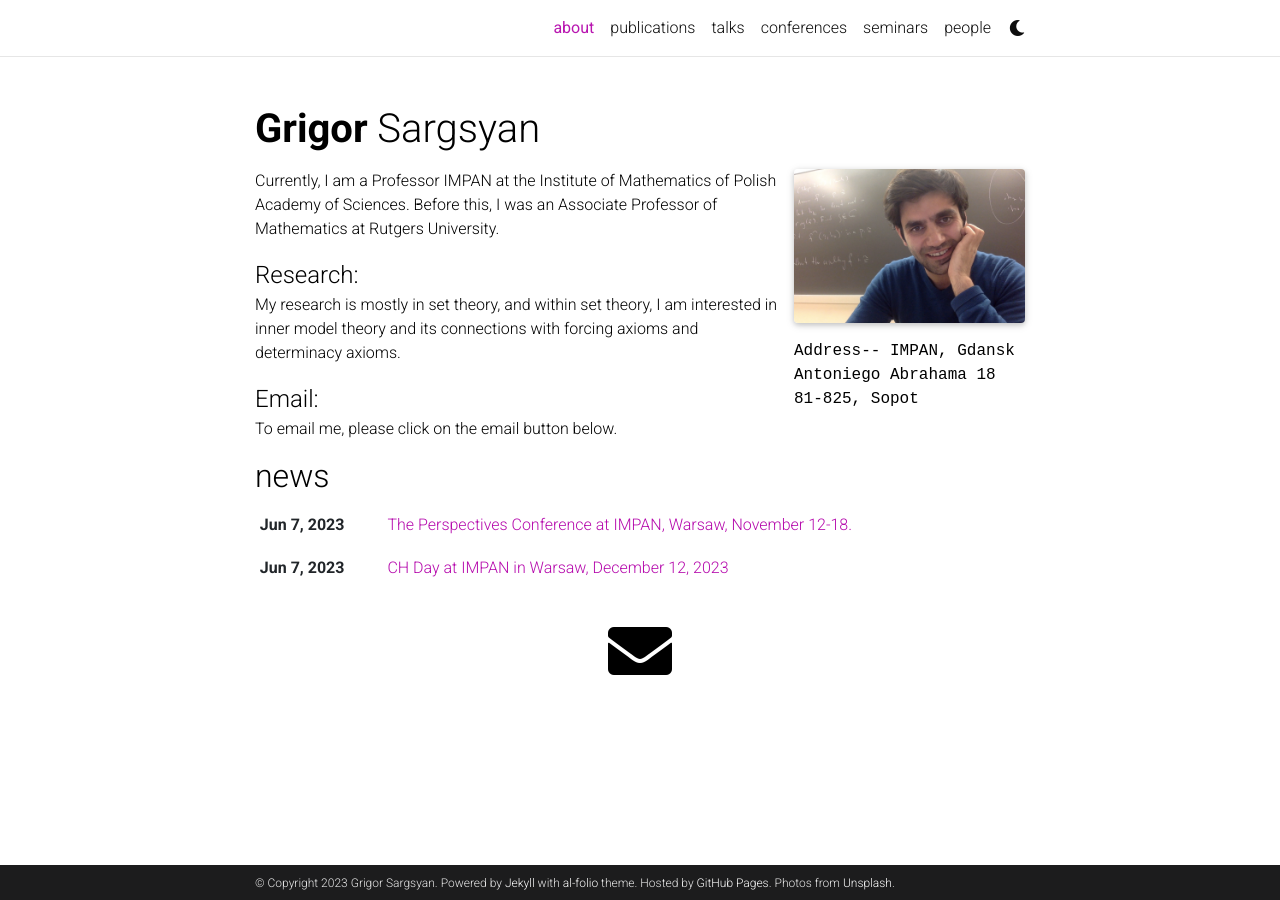
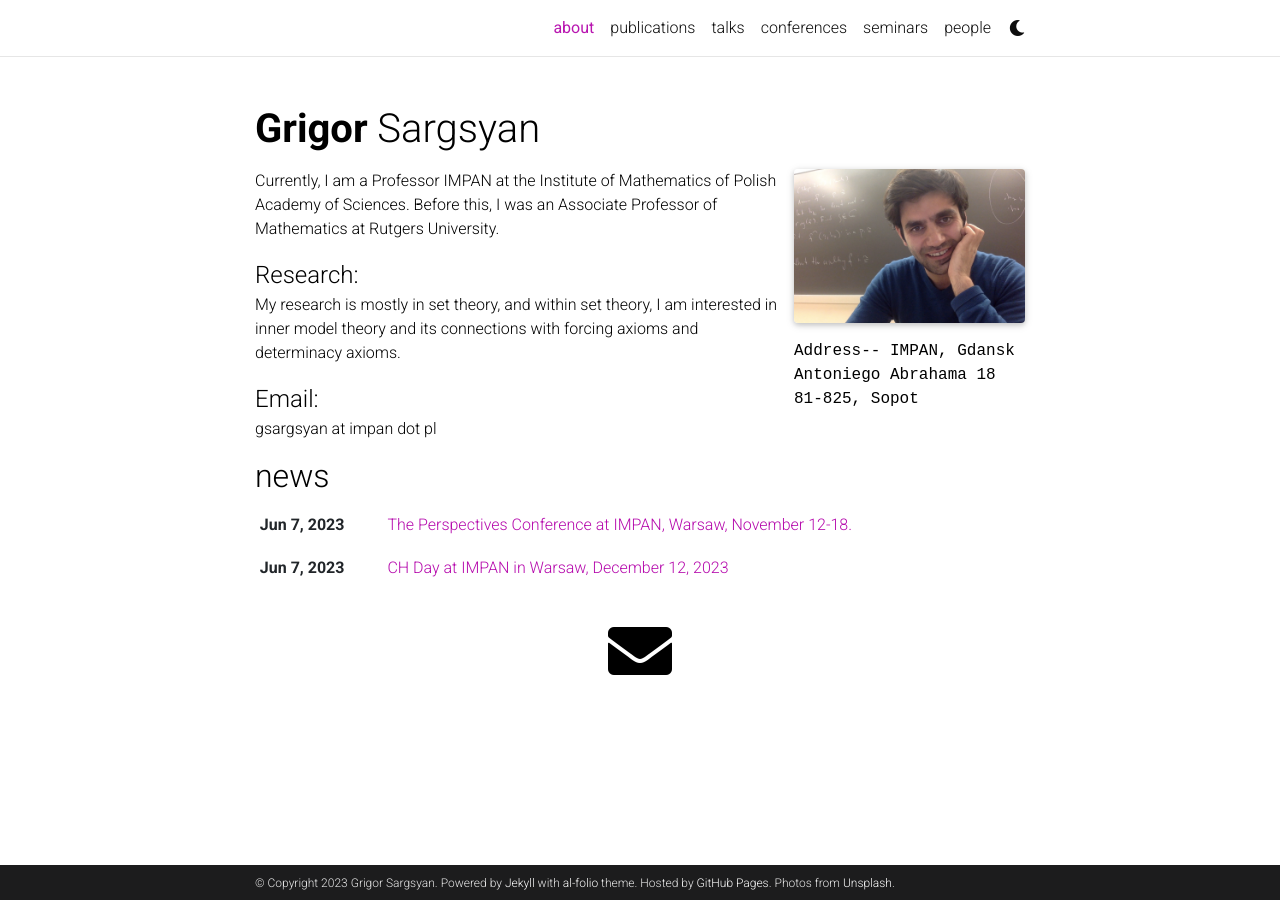
Before and after one commit to grigorsarg/grigorsarg.github.io, a Jekyll site: the page built from _pages/about.md, in a window 1280 px wide. Built offline with Jekyll 4.4.1, drawn with Linux system fonts in a browser that asks for light colours; full-size pictures stand in for the smaller copies a plugin makes; comment, search, counter and statistics services are not loaded; a style sheet for code colours, icons or effects is not loaded.

Commit message:
Update about.md

```diff
--- a/_pages/about.md
+++ b/_pages/about.md
@@ -23,4 +23,4 @@ Currently, I am a Professor IMPAN at the Institute of Mathematics of Polish Acad
 
 <font size="+2">Research:</font> My research is mostly in set theory, and within set theory, I am interested in inner model theory and its connections with forcing axioms and determinacy axioms.
 
-<font size="+2">Email:</font> To email me, please click on the email button below.
+<font size="+2">Email:</font>  gsargsyan at impan dot pl
```
